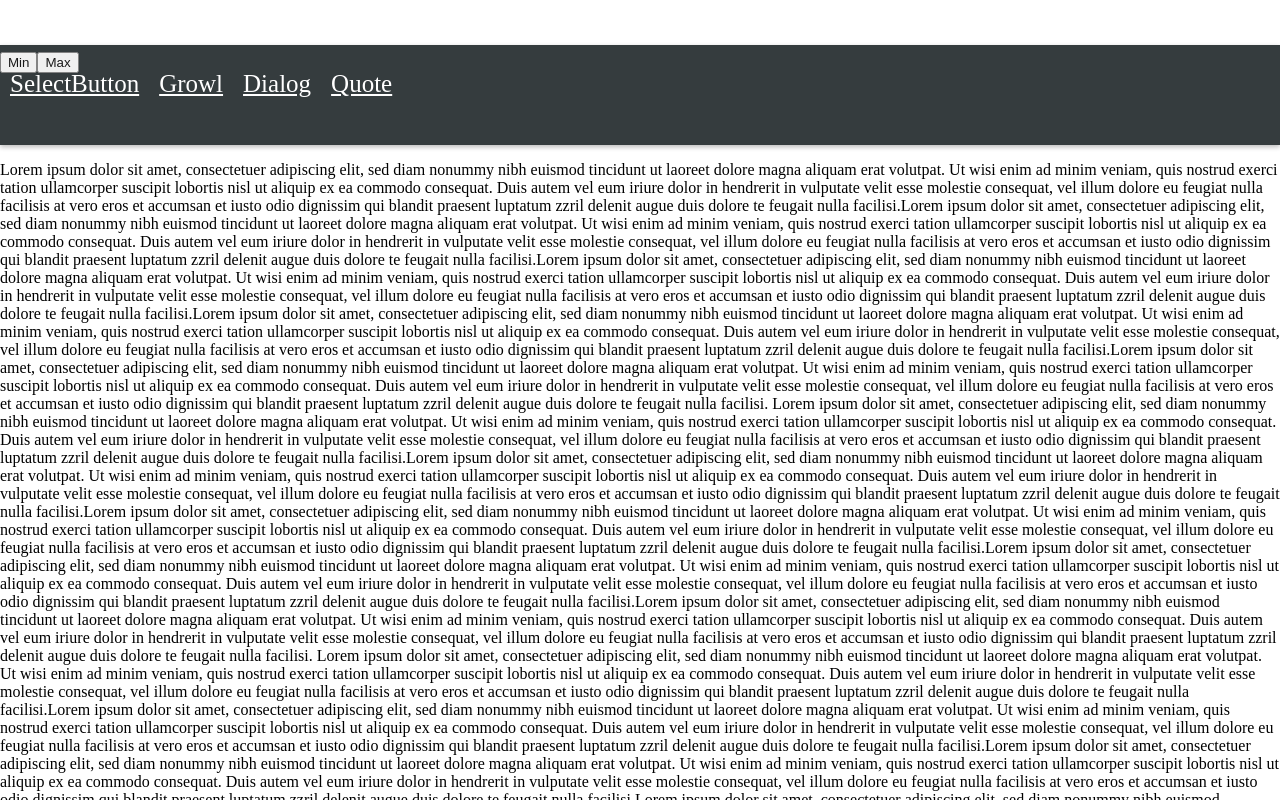
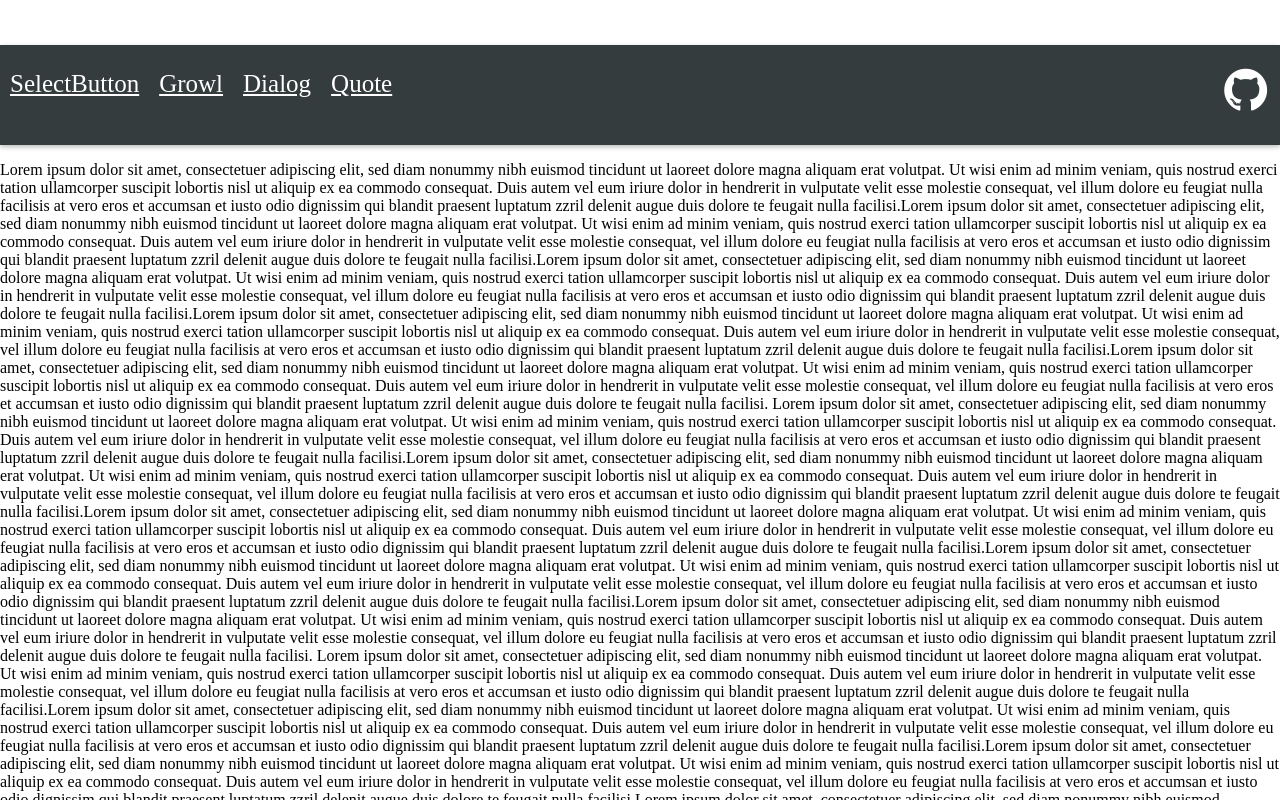
Before and after one commit to brusoman/Angular-components, an Angular app: page /select-button in a window 1280 px wide. Shown: the top 800 px of the page. Built offline with nearby package versions, Linux system fonts and the light colour scheme.

Commit message:
Add font and image transition

```diff
--- a/src/app/components/toolbar/toolbar.component.html
+++ b/src/app/components/toolbar/toolbar.component.html
@@ -1,8 +1,6 @@
 <div class="toolbar">
   <div #body class="toolbar__body" [class.toolbar__body-min]="isMin">
     <ng-content></ng-content>
-    <button (click)="min()">Min</button>
-    <button (click)="max()">Max</button>
   </div>
 
 </div>
--- a/src/app/components/toolbar/toolbar.component.scss
+++ b/src/app/components/toolbar/toolbar.component.scss
@@ -21,9 +21,24 @@ $height-min: 50px;
       display: inline-block;
       position: absolute;
       top: 25%;
+      width: 100%;
       a {
         color: white;
         margin: 20px 10px;
+      }
+      a.image {
+        @extend .fontAwesome;
+        display: inline-block;
+        position: absolute;
+        top: -25px;
+        right: 3px;
+        cursor: pointer;
+        font-size: 50px;
+        color: white;
+        text-decoration: none;
+        &:before {
+          content: "\f09b";
+        }
       }
     }
     button {
@@ -32,8 +47,19 @@ $height-min: 50px;
   }
   &__body-min {
     height: $height-min;
-    //position: fixed;
-    //padding-top: 50px;
+    nav {
+
+      a {
+        transition: font-size 0.7s;
+        font-size: 20px;
+
+      }
+      a.image {
+        transition: font-size 0.7s;
+        font-size: 40px;
+        top: -27px;
+      }
+    }
   }
 }
 
--- a/src/app/showcase/demonstration-page/demonstration-page.component.html
+++ b/src/app/showcase/demonstration-page/demonstration-page.component.html
@@ -35,6 +35,8 @@
       <a routerLink="/growl" routerLinkActive="active">Growl</a>
       <a routerLink="/dialog" routerLinkActive="active">Dialog</a>
       <a routerLink="/quote" routerLinkActive="active">Quote</a>
+      <a class="image" href="https://github.com/brusoman/Angular-components" target="_blank"
+         title="Go to Github"></a>
 
     </nav>
 
```
